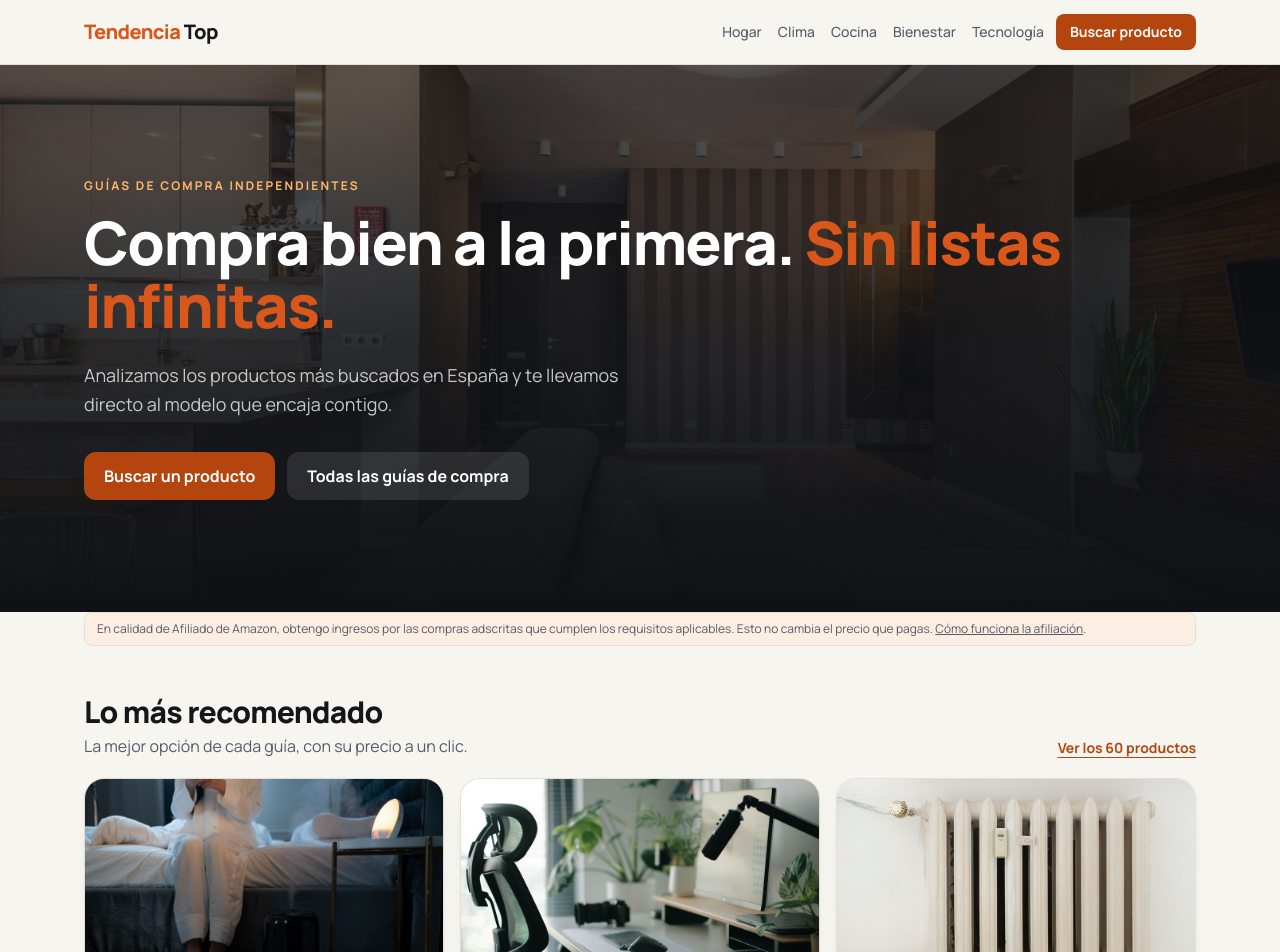
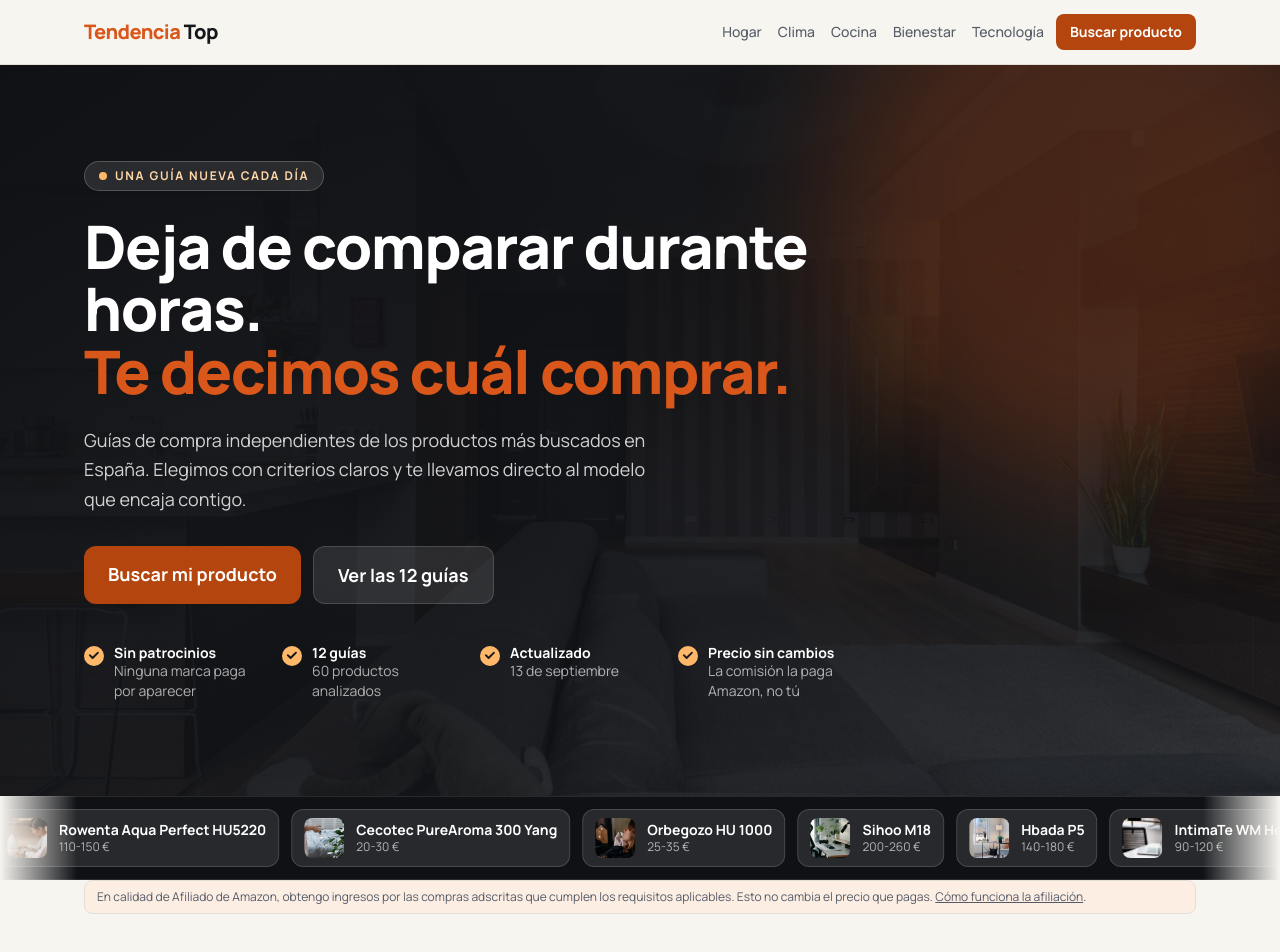
Before and after one commit to rovik-ia/rovik-ia.github.io, a Next.js app: page / in a window 1280 px wide. Shown: the top 952 px of the page. Built offline with nearby package versions, Linux system fonts and the light colour scheme.

Commit message:
Banner nuevo con señales de confianza y cinta de productos en movimiento
Co-Authored-By: Claude Opus 5 <noreply@anthropic.com>

```diff
--- a/app/globals.css
+++ b/app/globals.css
@@ -37,3 +37,13 @@ body { background: var(--bg); color: var(--fg); font-family: var(--font-sans), u
 .prose li { margin: 0.3rem 0; }
 .card { background: var(--card); border: 1px solid var(--line); border-radius: 1.25rem; box-shadow: 0 1px 2px rgba(20,22,26,.04), 0 8px 24px -12px rgba(20,22,26,.12); }
 .img-cover { width: 100%; height: 100%; object-fit: cover; display: block; }
+
+/* Cinta deslizante de productos */
+.marquee { overflow: hidden; -webkit-mask-image: linear-gradient(90deg, transparent, #000 6%, #000 94%, transparent); mask-image: linear-gradient(90deg, transparent, #000 6%, #000 94%, transparent); }
+.marquee-track { display: flex; width: max-content; animation: marquee 60s linear infinite; }
+.marquee:hover .marquee-track, .marquee:focus-within .marquee-track { animation-play-state: paused; }
+@keyframes marquee { from { transform: translateX(0); } to { transform: translateX(-50%); } }
+@media (prefers-reduced-motion: reduce) {
+  .marquee { overflow-x: auto; -webkit-mask-image: none; mask-image: none; }
+  .marquee-track { animation: none; }
+}
--- a/app/page.tsx
+++ b/app/page.tsx
@@ -3,6 +3,8 @@ import { articles } from "@/lib/articles";
 import { allProducts, topPicks } from "@/lib/products";
 import ArticleCard from "@/components/ArticleCard";
 import BuyButton from "@/components/BuyButton";
+import Ticker from "@/components/Ticker";
+import TrustBar from "@/components/TrustBar";
 import Disclosure from "@/components/Disclosure";
 import { CATEGORIES } from "@/lib/site";
 
@@ -10,31 +12,49 @@ export default function Home() {
   const sorted = [...articles].sort((a, b) => (b.updated ?? b.date).localeCompare(a.updated ?? a.date));
   const [first, ...rest] = sorted;
   const destacados = topPicks().slice(0, 6);
-  const totalProductos = allProducts().length;
+  const productos = allProducts();
+  const totalProductos = productos.length;
+  const actualizado = new Date((first.updated ?? first.date) + "T00:00:00").toLocaleDateString("es-ES", {
+    day: "numeric", month: "long",
+  });
 
   return (
     <div>
       <section className="relative isolate overflow-hidden bg-ink text-white">
-        <img src="/img/_hero.jpg" srcSet="/img/_hero-800.jpg 800w, /img/_hero.jpg 1600w" sizes="100vw" alt="" fetchPriority="high" decoding="async" className="absolute inset-0 img-cover opacity-45" />
-        <div className="absolute inset-0 bg-gradient-to-t from-ink via-ink/70 to-ink/20" />
-        <div className="container relative py-20 sm:py-28 max-w-3xl">
-          <div className="text-[12px] uppercase tracking-[0.18em] font-bold text-orange-300 mb-4">Guías de compra independientes</div>
-          <h1 className="text-4xl sm:text-6xl font-extrabold tracking-tight leading-[1.05]">
-            Compra bien a la primera. <span className="text-accent">Sin listas infinitas.</span>
-          </h1>
-          <p className="text-white/75 mt-6 text-lg max-w-xl leading-relaxed">
-            Analizamos los productos más buscados en España y te llevamos directo al modelo que encaja contigo.
-          </p>
-          <div className="mt-8 flex flex-wrap gap-3">
-            <Link href="/productos/" className="bg-accent-dark hover:bg-accent-deep text-white font-bold rounded-xl px-5 py-3">
-              Buscar un producto
-            </Link>
-            <Link href="#guias" className="bg-white/10 hover:bg-white/15 text-white font-bold rounded-xl px-5 py-3">
-              Todas las guías de compra
-            </Link>
+        <img src="/img/_hero.jpg" srcSet="/img/_hero-800.jpg 800w, /img/_hero.jpg 1600w" sizes="100vw" alt="" fetchPriority="high" decoding="async" className="absolute inset-0 img-cover opacity-40" />
+        <div className="absolute inset-0 bg-gradient-to-br from-ink via-ink/85 to-ink/55" />
+        <div className="absolute -top-32 -right-24 w-[34rem] h-[34rem] rounded-full bg-accent/25 blur-3xl" aria-hidden />
+        <div className="container relative py-16 sm:py-24">
+          <div className="max-w-3xl">
+            <div className="inline-flex items-center gap-2 rounded-full border border-white/20 bg-white/10 px-3.5 py-1.5 text-xs font-bold uppercase tracking-[0.14em] text-orange-200">
+              <span className="relative flex w-2 h-2">
+                <span className="absolute inline-flex w-full h-full rounded-full bg-orange-300 opacity-75 animate-ping" />
+                <span className="relative inline-flex w-2 h-2 rounded-full bg-orange-300" />
+              </span>
+              Una guía nueva cada día
+            </div>
+            <h1 className="text-4xl sm:text-6xl font-extrabold tracking-tight leading-[1.04] mt-6">
+              Deja de comparar durante horas.
+              <span className="block text-accent">Te decimos cuál comprar.</span>
+            </h1>
+            <p className="text-white/80 mt-6 text-lg max-w-xl leading-relaxed">
+              Guías de compra independientes de los productos más buscados en España. Elegimos con
+              criterios claros y te llevamos directo al modelo que encaja contigo.
+            </p>
+            <div className="mt-8 flex flex-wrap gap-3">
+              <Link href="/productos/" className="bg-accent-dark hover:bg-accent-deep text-white font-bold rounded-xl px-6 py-3.5 text-lg">
+                Buscar mi producto
+              </Link>
+              <Link href="#guias" className="bg-white/10 hover:bg-white/20 border border-white/15 text-white font-bold rounded-xl px-6 py-3.5 text-lg">
+                Ver las {articles.length} guías
+              </Link>
+            </div>
+            <TrustBar guias={articles.length} productos={totalProductos} actualizado={actualizado} />
           </div>
         </div>
       </section>
+
+      <Ticker productos={productos} />
 
       <div className="container -mt-6 relative"><Disclosure /></div>
 
--- /dev/null
+++ b/components/Ticker.tsx
@@ -0,0 +1,37 @@
+import Link from "next/link";
+import type { FlatProduct } from "@/lib/products";
+
+/**
+ * Cinta con los productos recomendados. Se mueve sola, se para al pasar el ratón
+ * y se convierte en una fila deslizable si el sistema pide menos movimiento.
+ */
+export default function Ticker({ productos }: { productos: FlatProduct[] }) {
+  const lista = productos.slice(0, 18);
+  const fila = (aria: boolean) => (
+    <ul className="flex items-stretch gap-3 pr-3" aria-hidden={aria ? undefined : true}>
+      {lista.map((p, i) => (
+        <li key={`${p.key}-${aria ? "a" : "b"}-${i}`}>
+          <Link
+            href={`${p.guideUrl}#producto-${p.key.split("-").pop()}`}
+            tabIndex={aria ? 0 : -1}
+            className="flex items-center gap-3 rounded-xl border border-white/15 bg-white/10 px-3 py-2 hover:bg-white/20 transition-colors"
+          >
+            <img src={p.img} alt="" loading="lazy" className="w-10 h-10 rounded-lg object-cover bg-white/10" />
+            <span className="whitespace-nowrap">
+              <span className="block text-sm font-bold text-white leading-tight">{p.name}</span>
+              <span className="block text-xs text-white/65">{p.priceRange}</span>
+            </span>
+          </Link>
+        </li>
+      ))}
+    </ul>
+  );
+  return (
+    <div className="marquee border-y border-white/10 bg-ink py-3">
+      <div className="marquee-track">
+        {fila(true)}
+        {fila(false)}
+      </div>
+    </div>
+  );
+}
--- /dev/null
+++ b/components/TrustBar.tsx
@@ -0,0 +1,32 @@
+/** Datos verificables del proyecto. Nada de cifras inventadas ni reseñas falsas. */
+export default function TrustBar({
+  guias,
+  productos,
+  actualizado,
+}: {
+  guias: number;
+  productos: number;
+  actualizado: string;
+}) {
+  const puntos = [
+    ["Sin patrocinios", "Ninguna marca paga por aparecer"],
+    [`${guias} guías`, `${productos} productos analizados`],
+    ["Actualizado", actualizado],
+    ["Precio sin cambios", "La comisión la paga Amazon, no tú"],
+  ];
+  return (
+    <ul className="grid grid-cols-2 lg:grid-cols-4 gap-x-6 gap-y-4 mt-10 max-w-3xl">
+      {puntos.map(([t, d]) => (
+        <li key={t} className="flex gap-2.5">
+          <svg viewBox="0 0 20 20" aria-hidden className="w-5 h-5 mt-0.5 shrink-0 fill-orange-300">
+            <path d="M10 0a10 10 0 1 0 0 20A10 10 0 0 0 10 0Zm4.7 7.3-5.4 5.4a1 1 0 0 1-1.4 0L5.3 10.1A1 1 0 1 1 6.7 8.7l1.9 1.9 4.7-4.7a1 1 0 0 1 1.4 1.4Z" />
+          </svg>
+          <span>
+            <span className="block font-bold text-white text-sm leading-tight">{t}</span>
+            <span className="block text-white/65 text-sm leading-snug">{d}</span>
+          </span>
+        </li>
+      ))}
+    </ul>
+  );
+}
```
